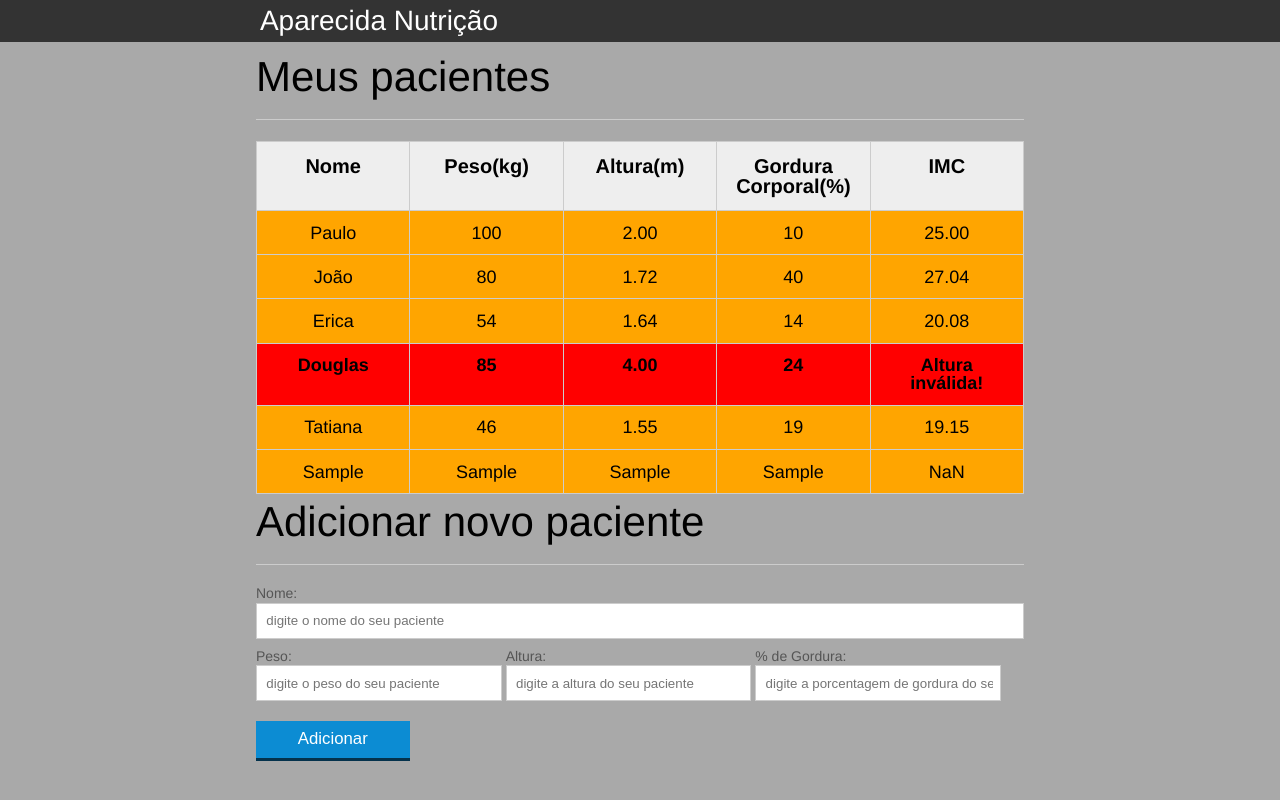
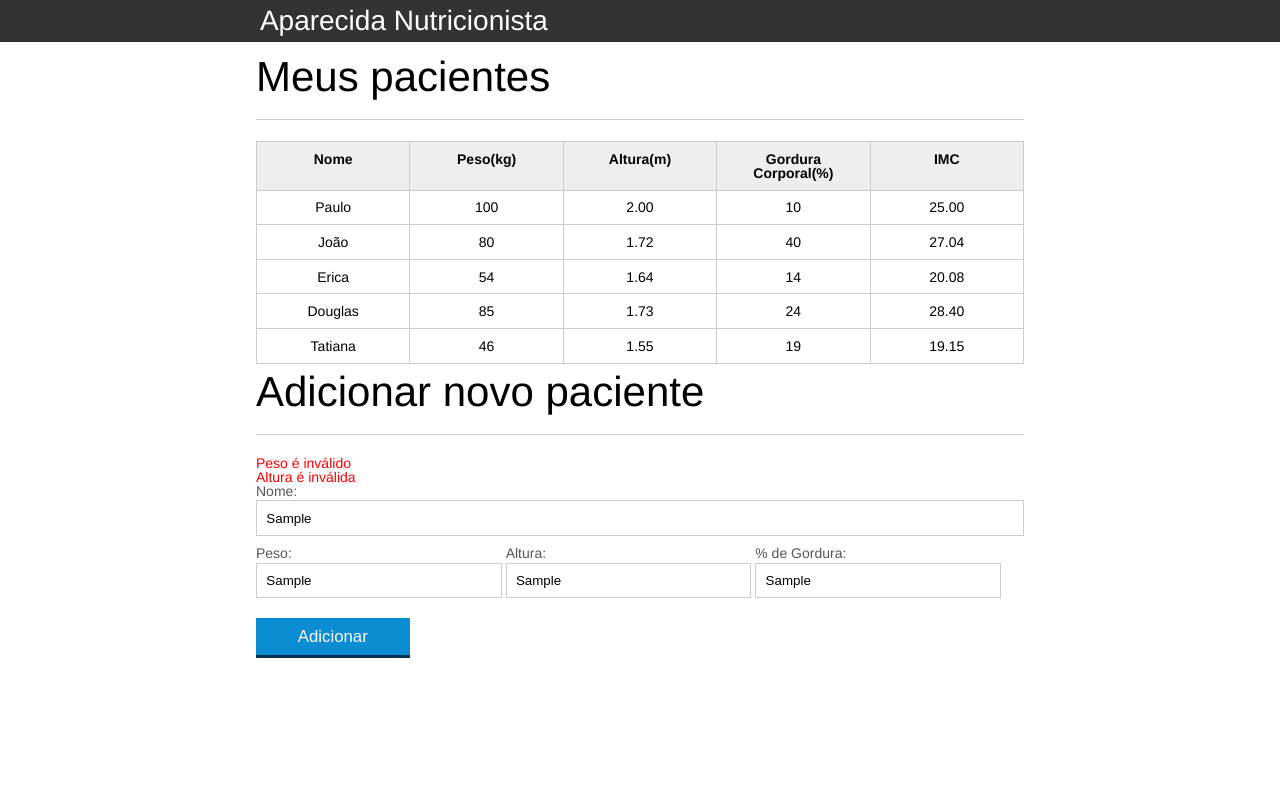
Before and after one commit to Patrickalvares/nutricionista-aparecida, a plain HTML site: page index.html in a window 1280 px wide. Both pictures are taken after typing "Sample", "Sample", "Sample", "Sample" into the empty fields and a click on the button "Adicionar". Drawn offline with Linux system fonts and the light colour scheme.

Commit message:
Error messages when user tries to add invalid values to table

```diff
--- a/css/index.css
+++ b/css/index.css
@@ -5,7 +5,6 @@
 body{
 	font-family: "Helvetica Neue", "Helvetica", Helvetica, Arial, sans-serif;
 	font-size: 14px;
-	background-color: darkgray;
 }
 
 header{
@@ -56,7 +55,7 @@ table{
 	width: 100%;
 	margin-bottom : .5em;
     table-layout: fixed;
-	background-color: orange;
+
 }
 
 td, th {
@@ -66,14 +65,9 @@ td, th {
 	text-align: center;
 }
 
-td {
-	font-size: 18px;
-}
-
 th{
 	font-weight: bold;
 	background-color: #EEE;
-	font-size: 20px
 }
 
 label{
@@ -140,6 +134,9 @@ button[disabled=disabled], button:disabled {
 }
 
 .paciente-invalido {
-	background-color: red;
-	font-weight : bold;
+	background-color: lightcoral;
 }
+
+#mensagens-erro{
+	color: red;
+}
--- a/index.html
+++ b/index.html
@@ -12,7 +12,7 @@
 
 		<header>
 			<div class="container">
-				<h1 class="titulo">Aparecida Nutrição</h1>
+				<h2 class="titulo">Aparecida Nutrição</h2>
 			</div>
 		</header>
 		<main>
@@ -29,7 +29,7 @@
 						</tr>
 					</thead>
 					<tbody id="tabela-pacientes">
-						<tr class="paciente" id="paciente1">
+						<tr class="paciente" id="primeiro-paciente">
 							<td class="info-nome">Paulo</td>
 							<td class="info-peso">100</td>
 							<td class="info-altura">2.00</td>
@@ -37,7 +37,7 @@
 							<td class="info-imc">0</td>
 						</tr>
 
-						<tr class="paciente">
+						<tr class="paciente" >
 							<td class="info-nome">João</td>
 							<td class="info-peso">80</td>
 							<td class="info-altura">1.72</td>
@@ -45,7 +45,7 @@
 							<td class="info-imc">0</td>
 						</tr>
 
-						<tr class="paciente">
+						<tr class="paciente" >
 							<td class="info-nome">Erica</td>
 							<td class="info-peso">54</td>
 							<td class="info-altura">1.64</td>
@@ -56,11 +56,11 @@
 						<tr class="paciente">
 							<td class="info-nome">Douglas</td>
 							<td class="info-peso">85</td>
-							<td class="info-altura">4.00</td>
+							<td class="info-altura">1.73</td>
 							<td class="info-gordura">24</td>
 							<td class="info-imc">0</td>
 						</tr>
-						<tr class="paciente">
+						<tr class="paciente" >
 							<td class="info-nome">Tatiana</td>
 							<td class="info-peso">46</td>
 							<td class="info-altura">1.55</td>
@@ -72,9 +72,10 @@
 
 			</section>
 		</main>
+
 		<section class="container">
 		    <h2 id="titulo-form">Adicionar novo paciente</h2>
-			<span id="mensagem-erro"></span>
+			<ul id="mensagens-erro"></ul>
 		    <form id="form-adiciona">
 		        <div class="">
 		            <label for="nome">Nome:</label>
@@ -90,13 +91,15 @@
 		        </div>
 		        <div class="grupo">
 		            <label for="gordura">% de Gordura:</label>
-					<input id="gordura" name="gordura" type="text" placeholder="digite a porcentagem de gordura do seu paciente" class="campo campo-medio">
+		            <input id="gordura" type="text" placeholder="digite a porcentagem de gordura do seu paciente" class="campo campo-medio">
 		        </div>
 
 		        <button id="adicionar-paciente" class="botao bto-principal">Adicionar</button>
 		    </form>
 		</section>
-		<script src="js/calcula-imc.js"></script>
-		<script src="js/form.js"></script>
+
+		<script src="js/calcula-imc.js" ></script>
+		<script src="js/form.js" ></script>
+
 	</body>
 </html>
--- a/js/calcula-imc.js
+++ b/js/calcula-imc.js
@@ -1,30 +1,10 @@
-//Funções
-function calculaImc(peso, altura) {
-	var imc = 0;
+var titulo = document.querySelector(".titulo");
+titulo.textContent = "Aparecida Nutricionista";
 
-	imc = peso / (altura * altura);
-
-	return imc.toFixed(2);
-}
-function validaPeso(){
-	if(peso >= 0 && peso < 500){
-		return true;
-	}
-	else{
-		return false;
-	}
-}
-function validaAltura(){
-	if(altura >= 0 && altura < 4.0){
-		return true;
-	}
-	else{
-		return false;
-	}
-}
 var pacientes = document.querySelectorAll(".paciente");
 
 for (var i = 0; i < pacientes.length; i++) {
+
     var paciente = pacientes[i];
 
     var tdPeso = paciente.querySelector(".info-peso");
@@ -41,17 +21,44 @@ for (var i = 0; i < pacientes.length; i++) {
     if (!pesoEhValido) {
         console.log("Peso inválido!");
         pesoEhValido = false;
-		tdImc.textContent = "Peso inválido!";
+        tdImc.textContent = "Peso inválido";
         paciente.classList.add("paciente-invalido");
     }
+
     if (!alturaEhValida) {
         console.log("Altura inválida!");
         alturaEhValida = false;
-		tdImc.textContent = "Altura inválida!";
+        tdImc.textContent = "Altura inválida";
         paciente.classList.add("paciente-invalido");
     }
-	if(alturaEhValida && pesoEhValido){
+
+    if (pesoEhValido && alturaEhValida) {
         var imc = calculaImc(peso, altura);
         tdImc.textContent = imc;
     }
 }
+
+function calculaImc(peso, altura) {
+    var imc = 0;
+    imc = peso / (altura * altura);
+
+    return imc.toFixed(2);
+}
+
+function validaPeso(peso) {
+
+    if (peso >= 0 && peso <= 1000) {
+        return true;
+    } else {
+        return false;
+    }
+}
+
+function validaAltura(altura) {
+
+    if (altura >= 0 && altura <= 3.00) {
+        return true;
+    } else {
+        return false;
+    }
+}
--- a/js/form.js
+++ b/js/form.js
@@ -1,5 +1,33 @@
-// funções
-function obtemPacienteDoFormualario(form) {
+var botaoAdicionar = document.querySelector("#adicionar-paciente");
+botaoAdicionar.addEventListener("click", function(event) {
+    event.preventDefault();
+
+    var form = document.querySelector("#form-adiciona");
+
+    var paciente = obtemPacienteDoFormulario(form);
+
+    var pacienteTr = montaTr(paciente);
+
+    var erros = validaPaciente(paciente);
+
+    if (erros.length > 0) {
+        exibeMensagensDeErro(erros);
+
+        return;
+    }
+
+    var tabela = document.querySelector("#tabela-pacientes");
+
+    tabela.appendChild(pacienteTr);
+
+    form.reset();
+
+    var mensagensErro = document.querySelector("#mensagens-erro");
+    mensagensErro.innerHTML = "";
+
+});
+
+function obtemPacienteDoFormulario(form) {
 
     var paciente = {
         nome: form.nome.value,
@@ -8,18 +36,11 @@ function obtemPacienteDoFormualario(form) {
         gordura: form.gordura.value,
         imc: calculaImc(form.peso.value, form.altura.value)
     }
+
     return paciente;
 }
 
-function montaTd(dado, classe) {
-    var td = document.createElement("td");
-    td.classList.add(classe);
-    td.textContent = dado;
-
-    return td;
-}
 function montaTr(paciente) {
-
     var pacienteTr = document.createElement("tr");
     pacienteTr.classList.add("paciente");
 
@@ -31,46 +52,53 @@ function montaTr(paciente) {
 
     return pacienteTr;
 }
-function validaPaciente(paciente){
-    if(validaPeso(paciente.peso)){
-        return true;
-    }else{
-        return false;
-    }
+
+function montaTd(dado, classe) {
+    var td = document.createElement("td");
+    td.classList.add(classe);
+    td.textContent = dado;
+
+    return td;
 }
 
-//Adição de novo paciente
+function validaPaciente(paciente) {
 
-var botaoAdicionar = document.querySelector("#adicionar-paciente");
-botaoAdicionar.addEventListener("click", function (event) {
-    event.preventDefault();
+    var erros = [];
 
-    var form = document.querySelector("#form-adiciona");
-
-    var paciente = obtemPacienteDoFormualario(form);
-
-    var pacienteTr = montaTr(paciente);
-
-    var erros = validaPaciente(paciente);
-
-    if(erros.length > 0){
-        var mensagemErro = document.querySelector("#mensagem-erro");
-        mensagemErro.textContent = erros;
-        return;
+    if (paciente.nome.length == 0) {
+        erros.push("O nome não pode ser em branco");
     }
 
-    if(!validaPaciente(paciente)){
-        var erros = [];
+    if (paciente.gordura.length == 0) {
+        erros.push("A gordura não pode ser em branco");
+    }
 
-        if(!validaPeso(paciente.peso)) erros.push("Peso é Invalido!");
+    if (paciente.peso.length == 0) {
+        erros.push("O peso não pode ser em branco");
+    }
 
-        if(!validaAltura(paciente.altura)) erros.push("Altura é invalida!");
+    if (paciente.altura.length == 0) {
+        erros.push("A altura não pode ser em branco");
+    }
 
-        return erros;
+    if (!validaPeso(paciente.peso)) {
+        erros.push("Peso é inválido");
     }
-    var tabela = document.querySelector("#tabela-pacientes");
 
-    tabela.appendChild(pacienteTr);
+    if (!validaAltura(paciente.altura)) {
+        erros.push("Altura é inválida");
+    }
 
-    form.reset();
-});
+    return erros;
+}
+
+function exibeMensagensDeErro(erros) {
+    var ul = document.querySelector("#mensagens-erro");
+    ul.innerHTML = "";
+
+    erros.forEach(function(erro) {
+        var li = document.createElement("li");
+        li.textContent = erro;
+        ul.appendChild(li);
+    });
+}
```
Lines whose indentation alone changed are shown as unchanged.
